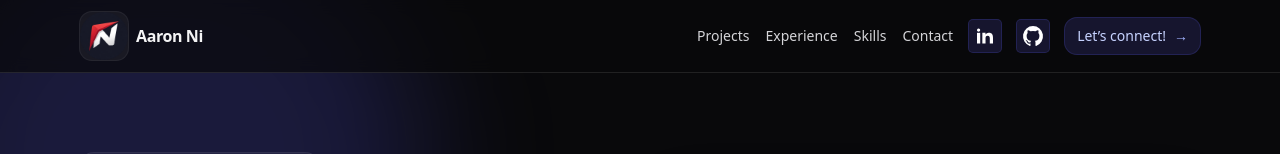
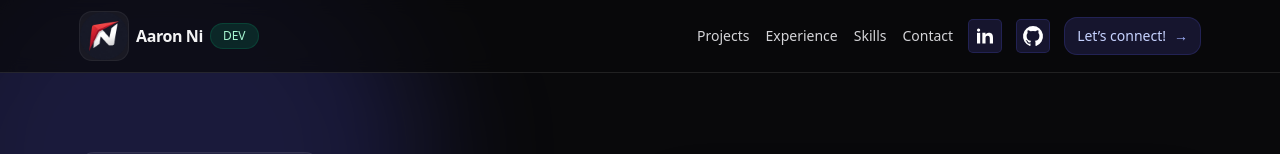
Before and after one commit to aaron168ready/portfolio, an Angular app: page / in a window 1280 px wide. Shown: the top 154 px of the page. Built offline with nearby package versions, Linux system fonts and the light colour scheme.

Commit message:
feat: dev tag

```diff
--- a/src/app/pages/layout/header/header.html
+++ b/src/app/pages/layout/header/header.html
@@ -9,6 +9,14 @@
         </span>
       </span>
       <span class="font-semibold tracking-tight">Aaron Ni</span>
+
+      @if (environment() === 'dev') {
+        <span
+          class="rounded-full bg-emerald-500/15 px-3 py-1 text-xs text-emerald-200 ring-1 ring-emerald-500/30"
+        >
+          DEV
+        </span>
+      }
     </button>
 
     <nav class="hidden items-center gap-4 text-sm text-zinc-300 md:flex">
--- a/src/app/pages/layout/header/header.ts
+++ b/src/app/pages/layout/header/header.ts
@@ -1,10 +1,11 @@
-import { Component, inject, input, signal } from '@angular/core';
+import { Component, computed, inject, input, signal } from '@angular/core';
 import { DynamicIconDirective } from '../../../directives/dynamic-icon/dynamic-icon';
 import { RouterService } from '../../../services/router.service';
+import { CommonModule } from '@angular/common';
 
 @Component({
   selector: 'app-header',
-  imports: [DynamicIconDirective],
+  imports: [CommonModule, DynamicIconDirective],
   standalone: true,
   templateUrl: 'header.html',
 })
@@ -14,6 +15,14 @@ export class HeaderComponent {
   linkedinUrl = input<string>('https://linkedin.com/in/zni');
   githubUrl = input<string>('https://github.com/aaron168ready');
 
+  environment = computed(() => {
+    const hostname = window.location.hostname;
+    if (hostname === 'aaron-ni.com') {
+      return 'prod';
+    }
+    return 'dev';
+  });
+
   routeTo(href: string) {
     this.#routerService.routeTo(href);
 
```
